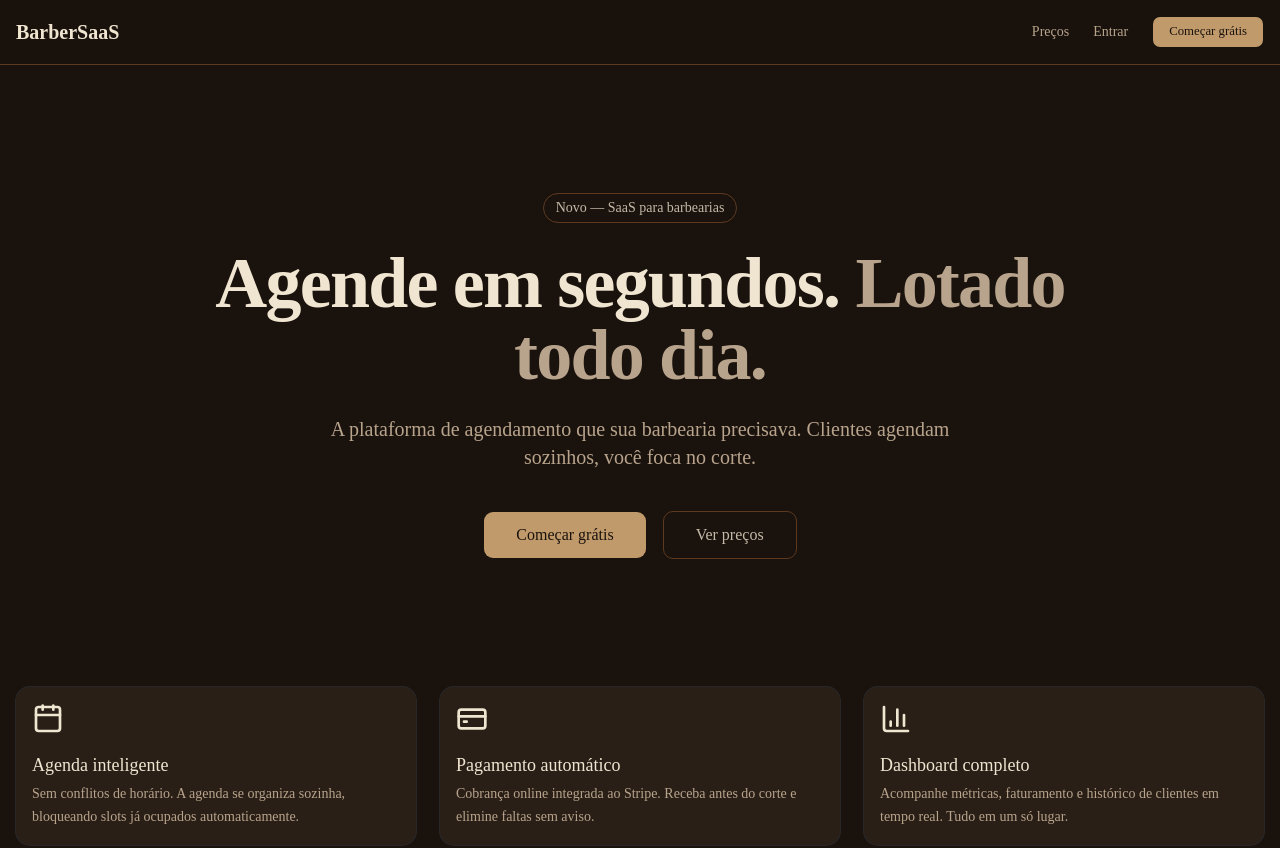
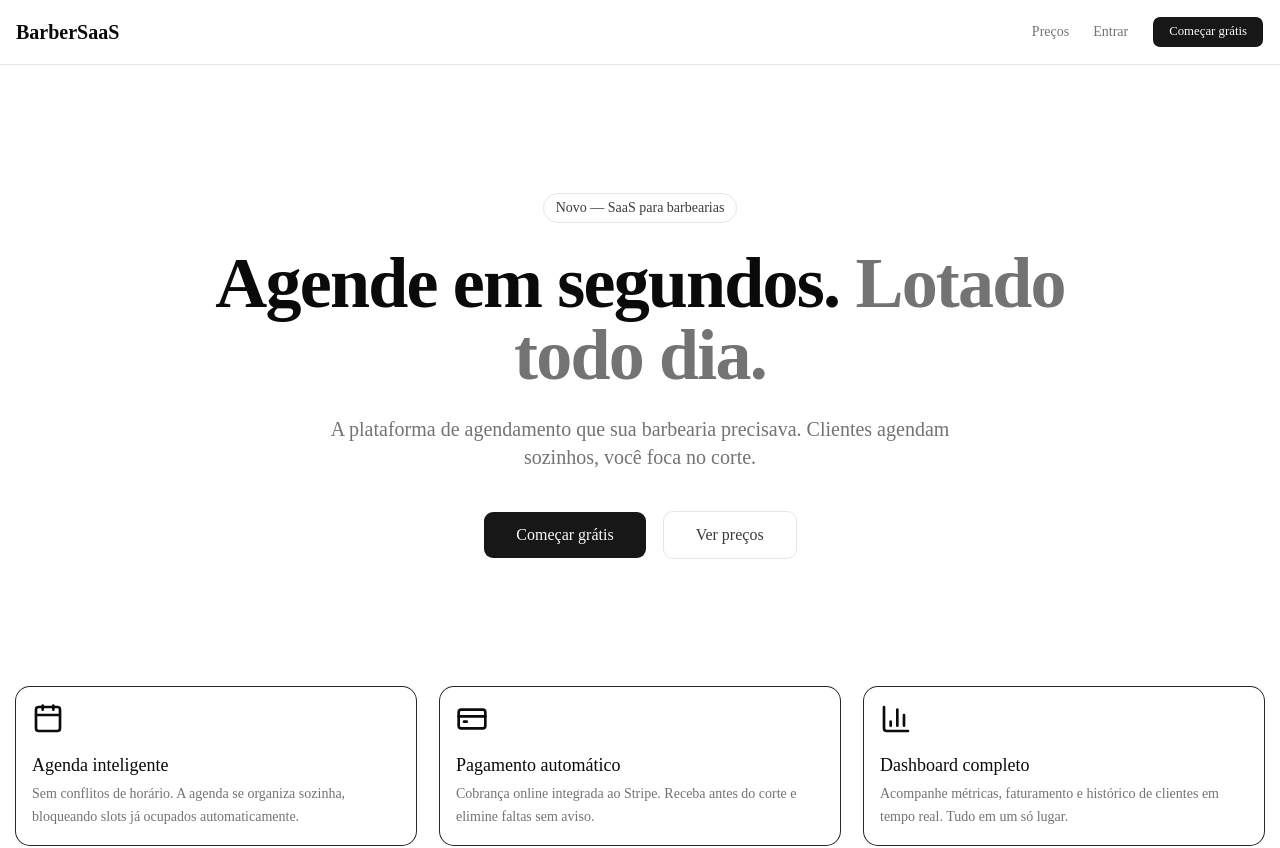
Before and after one commit to PEDRO19122004/barbershop-saas, a Next.js app: page / in a window 1280 px wide. Shown: the top 848 px of the page. Built offline with nearby package versions, Linux system fonts and the light colour scheme.

Commit message:
revert: voltar tema original (chore: manter shadcn nova padrao)

```diff
--- a/app/globals.css
+++ b/app/globals.css
@@ -49,98 +49,74 @@
 }
 
 :root {
-  /* Vintage Clássico — Couro & Whisky */
-
-  /* Backgrounds — Marrom escuro coureo (não preto puro!) */
-  --background: #1A120D;
-  --foreground: #F0E5D0;
-
-  /* Cards — Marrom couro envelhecido */
-  --card: #2A1F17;
-  --card-foreground: #F0E5D0;
-
-  /* Popover */
-  --popover: #2A1F17;
-  --popover-foreground: #F0E5D0;
-
-  /* Primary — Cobre / Caramelo vintage */
-  --primary: #C19A6B;
-  --primary-foreground: #1A120D;
-
-  /* Secondary */
-  --secondary: #3D2F22;
-  --secondary-foreground: #F0E5D0;
-
-  /* Muted */
-  --muted: #251A12;
-  --muted-foreground: #B8A48C;
-
-  /* Accent — Marrom whisky */
-  --accent: #5D3A1F;
-  --accent-foreground: #E8C588;
-
-  /* Destructive — Bordô vintage */
-  --destructive: #7C2D1F;
-  --destructive-foreground: #FEE2E2;
-
-  /* Borders + inputs */
-  --border: #5D3A1F;
-  --input: #251A12;
-  --ring: #C19A6B;
-
-  /* Sidebar */
-  --sidebar: #14100B;
-  --sidebar-foreground: #F0E5D0;
-  --sidebar-primary: #C19A6B;
-  --sidebar-primary-foreground: #1A120D;
-  --sidebar-accent: #3D2F22;
-  --sidebar-accent-foreground: #E8C588;
-  --sidebar-border: #5D3A1F;
-  --sidebar-ring: #C19A6B;
-
-  /* Charts */
-  --chart-1: #C19A6B;
-  --chart-2: #8B4513;
-  --chart-3: #DEB887;
-  --chart-4: #A0522D;
-  --chart-5: #722F37;
-
+  --background: oklch(1 0 0);
+  --foreground: oklch(0.145 0 0);
+  --card: oklch(1 0 0);
+  --card-foreground: oklch(0.145 0 0);
+  --popover: oklch(1 0 0);
+  --popover-foreground: oklch(0.145 0 0);
+  --primary: oklch(0.205 0 0);
+  --primary-foreground: oklch(0.985 0 0);
+  --secondary: oklch(0.97 0 0);
+  --secondary-foreground: oklch(0.205 0 0);
+  --muted: oklch(0.97 0 0);
+  --muted-foreground: oklch(0.556 0 0);
+  --accent: oklch(0.97 0 0);
+  --accent-foreground: oklch(0.205 0 0);
+  --destructive: oklch(0.577 0.245 27.325);
+  --destructive-foreground: oklch(0.985 0 0);
+  --border: oklch(0.922 0 0);
+  --input: oklch(0.922 0 0);
+  --ring: oklch(0.708 0 0);
+  --chart-1: oklch(0.646 0.222 41.116);
+  --chart-2: oklch(0.6 0.118 184.704);
+  --chart-3: oklch(0.398 0.07 227.392);
+  --chart-4: oklch(0.828 0.189 84.429);
+  --chart-5: oklch(0.769 0.188 70.08);
+  --sidebar: oklch(0.985 0 0);
+  --sidebar-foreground: oklch(0.145 0 0);
+  --sidebar-primary: oklch(0.205 0 0);
+  --sidebar-primary-foreground: oklch(0.985 0 0);
+  --sidebar-accent: oklch(0.97 0 0);
+  --sidebar-accent-foreground: oklch(0.205 0 0);
+  --sidebar-border: oklch(0.922 0 0);
+  --sidebar-ring: oklch(0.708 0 0);
   --radius: 0.625rem;
 }
 
 .dark {
-  --background: #1A120D;
-  --foreground: #F0E5D0;
-  --card: #2A1F17;
-  --card-foreground: #F0E5D0;
-  --popover: #2A1F17;
-  --popover-foreground: #F0E5D0;
-  --primary: #C19A6B;
-  --primary-foreground: #1A120D;
-  --secondary: #3D2F22;
-  --secondary-foreground: #F0E5D0;
-  --muted: #251A12;
-  --muted-foreground: #B8A48C;
-  --accent: #5D3A1F;
-  --accent-foreground: #E8C588;
-  --destructive: #7C2D1F;
-  --destructive-foreground: #FEE2E2;
-  --border: #5D3A1F;
-  --input: #251A12;
-  --ring: #C19A6B;
-  --sidebar: #14100B;
-  --sidebar-foreground: #F0E5D0;
-  --sidebar-primary: #C19A6B;
-  --sidebar-primary-foreground: #1A120D;
-  --sidebar-accent: #3D2F22;
-  --sidebar-accent-foreground: #E8C588;
-  --sidebar-border: #5D3A1F;
-  --sidebar-ring: #C19A6B;
-  --chart-1: #C19A6B;
-  --chart-2: #8B4513;
-  --chart-3: #DEB887;
-  --chart-4: #A0522D;
-  --chart-5: #722F37;
+  --background: oklch(0.145 0 0);
+  --foreground: oklch(0.985 0 0);
+  --card: oklch(0.205 0 0);
+  --card-foreground: oklch(0.985 0 0);
+  --popover: oklch(0.205 0 0);
+  --popover-foreground: oklch(0.985 0 0);
+  --primary: oklch(0.922 0 0);
+  --primary-foreground: oklch(0.205 0 0);
+  --secondary: oklch(0.269 0 0);
+  --secondary-foreground: oklch(0.985 0 0);
+  --muted: oklch(0.269 0 0);
+  --muted-foreground: oklch(0.708 0 0);
+  --accent: oklch(0.269 0 0);
+  --accent-foreground: oklch(0.985 0 0);
+  --destructive: oklch(0.704 0.191 22.216);
+  --destructive-foreground: oklch(0.985 0 0);
+  --border: oklch(1 0 0 / 10%);
+  --input: oklch(1 0 0 / 15%);
+  --ring: oklch(0.556 0 0);
+  --chart-1: oklch(0.488 0.243 264.376);
+  --chart-2: oklch(0.696 0.17 162.48);
+  --chart-3: oklch(0.769 0.188 70.08);
+  --chart-4: oklch(0.627 0.265 303.9);
+  --chart-5: oklch(0.645 0.246 16.439);
+  --sidebar: oklch(0.205 0 0);
+  --sidebar-foreground: oklch(0.985 0 0);
+  --sidebar-primary: oklch(0.488 0.243 264.376);
+  --sidebar-primary-foreground: oklch(0.985 0 0);
+  --sidebar-accent: oklch(0.269 0 0);
+  --sidebar-accent-foreground: oklch(0.985 0 0);
+  --sidebar-border: oklch(1 0 0 / 10%);
+  --sidebar-ring: oklch(0.556 0 0);
 }
 
 @layer base {
```
